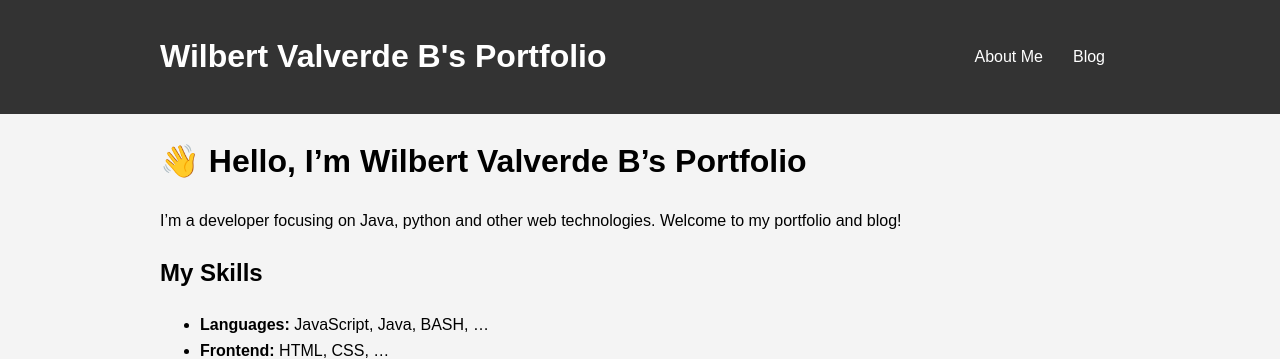
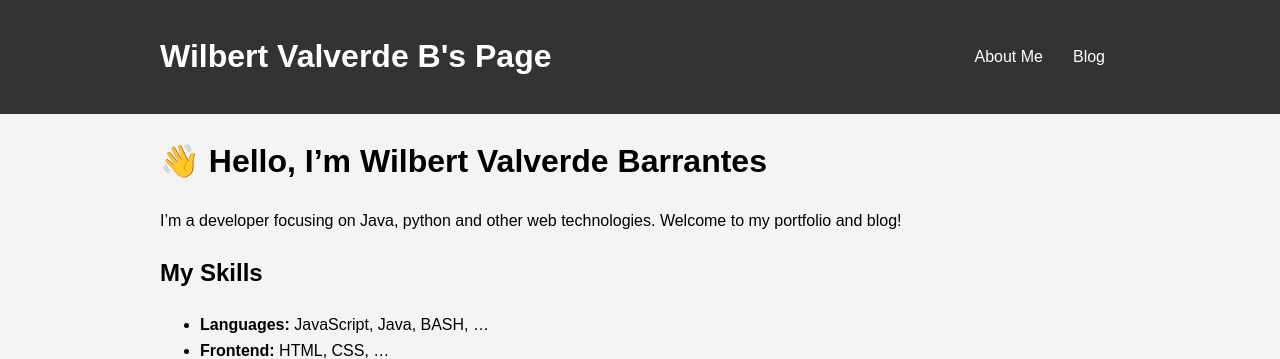
Before and after one commit to wilbertvb/wilbertvb.github.io, a Jekyll site: the page built from index.md, in a window 1280 px wide, cut to the strip 0-359 px from the top of the page. Built offline with Jekyll 4.4.1, drawn with Linux system fonts in a browser that asks for light colours; nearby versions of some CDN libraries.

Commit message:
Fix title and presentation

```diff
--- a/_config.yml
+++ b/_config.yml
@@ -1,3 +1,3 @@
-title: Wilbert Valverde B's Portfolio
+title: Wilbert Valverde B's Page
 description: About me and my blog
 theme: minima
--- a/index.md
+++ b/index.md
@@ -3,7 +3,7 @@ layout: default
 title: About Me
 ---
 
-# 👋 Hello, I'm {{ site.title }}
+# 👋 Hello, I'm Wilbert Valverde Barrantes
 
 I'm a developer focusing on Java, python and other web technologies. Welcome to my portfolio and blog!
 
```
